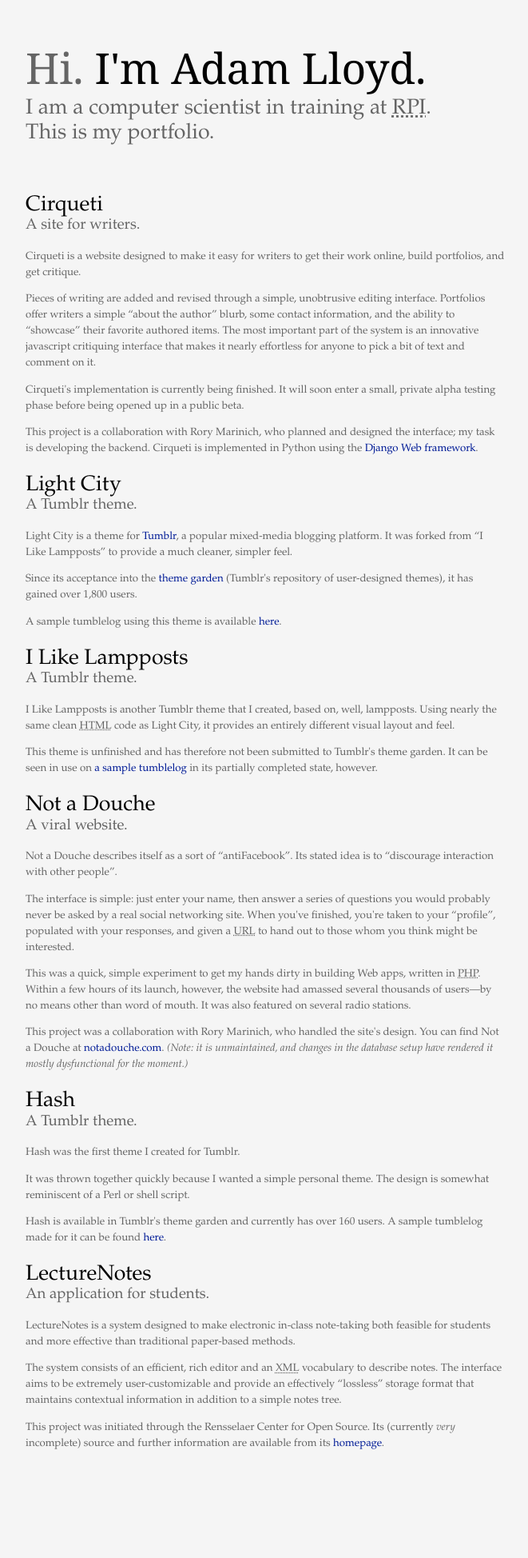
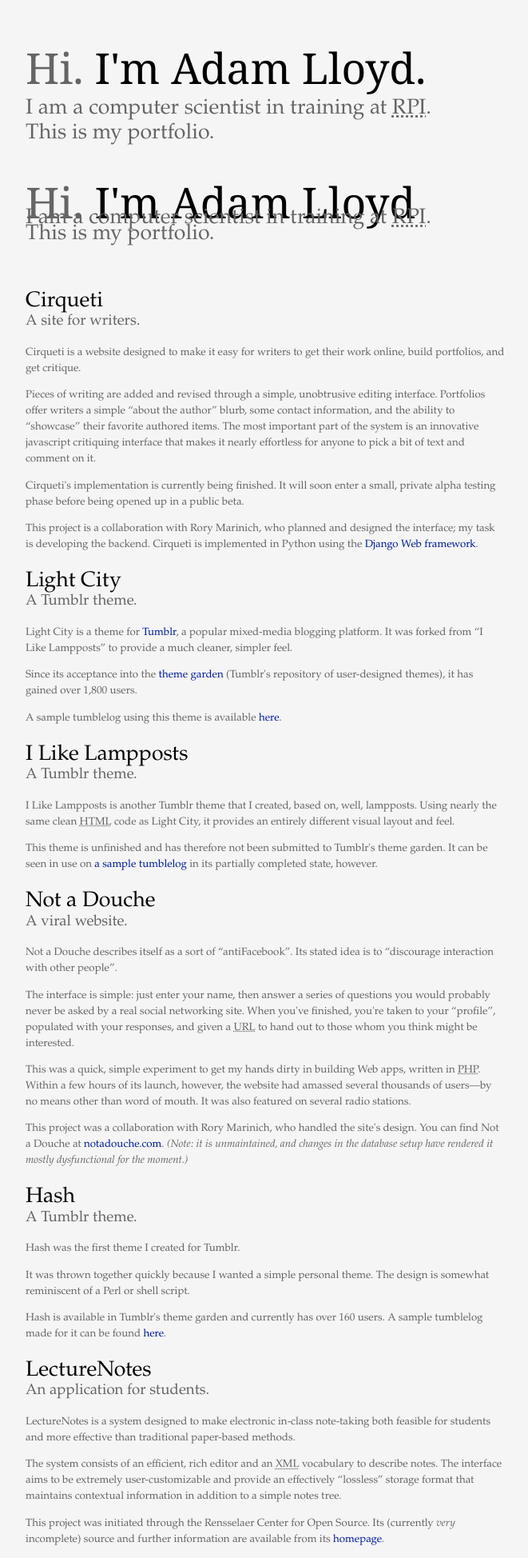
Before and after one commit to alloy-d/alloy-d.github.com, a Jekyll site: the page built from portfolio/index.html, in a window 1280 px wide. Shown: the whole page at 80% size, without its empty margins (16-677 px from the left). Built offline with Jekyll 4.4.1, drawn with Linux system fonts in a browser that asks for light colours; before the commit the page ends 1828 px from its top, so only the background shows below that.

Commit message:
Make portfolio a full HTML page.

```diff
--- a/portfolio/index.html
+++ b/portfolio/index.html
@@ -3,6 +3,26 @@
 title: Portfolio
 description: my portfolio
 ---
+<!DOCTYPE html PUBLIC "-//W3C//DTD XHTML 1.0 Strict//EN"
+          "http://www.w3.org/TR/xhtml1/DTD/xhtml1-strict.dtd">
+<html xmlns="http://www.w3.org/1999/xhtml">
+  <head>
+    <title>Adam Lloyd - Portfolio</title>
+    <style type="text/css">
+@import url('/media/default.css');
+    </style>
+  </head>
+  <body>
+    <div id="header">
+      <h1>Hi. <em><a href="/">I'm Adam Lloyd</a></em></h1>
+      <div id="description">
+        <p>I am a computer scientist in training at
+        <abbr title="Rensselaer Polytechnic Institute">RPI</abbr>.</p>
+        <p>This is my portfolio.</p>
+      </div>
+    </div>
+
+    <div id="content">
       <div id="portfolio_content">
         <div class="portfolio_item">
           <h2>Cirqueti</h2>
@@ -161,3 +181,6 @@
           </div><!-- item_description -->
         </div><!-- portfolio_item -->
       </div><!-- portfolio_content -->
+    </div><!-- content -->
+  </body>
+</html>
```
Lines whose indentation alone changed are shown as unchanged.
